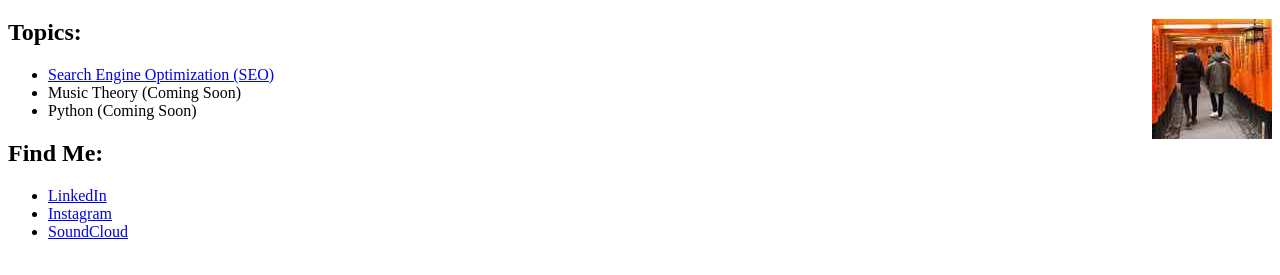
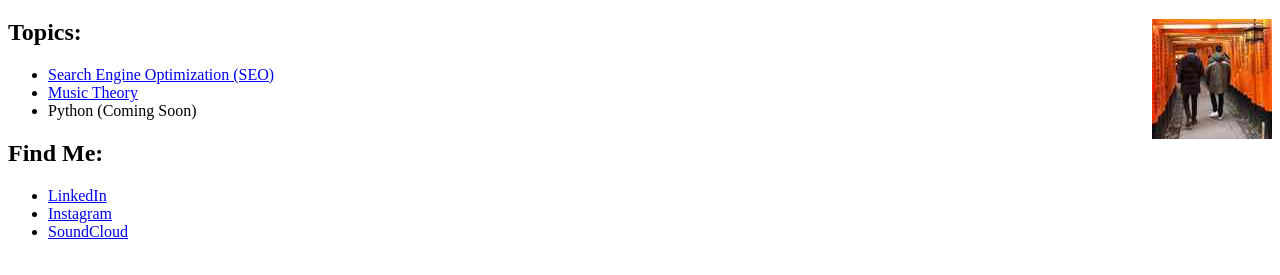
Before and after one commit to pcstep/website, a plain HTML site: page index.html in a window 1280 px wide. Shown: the part 87-362 px from the top of the page. Drawn offline with Linux system fonts and the light colour scheme.

Commit message:
Update index.html

```diff
--- a/index.html
+++ b/index.html
@@ -15,7 +15,7 @@
   <h2>Topics:</h2>
   <ul>
     <li><a href="https://pcstep.github.io/site/seo">Search Engine Optimization (SEO)</a></li>
-    <li>Music Theory (Coming Soon)</li>
+    <li><a href="https://pcstep.github.io/site/music-theory">Music Theory</a></li>
     <li>Python (Coming Soon)</li>
   </ul>
   <h2>Find Me:</h2>
```
